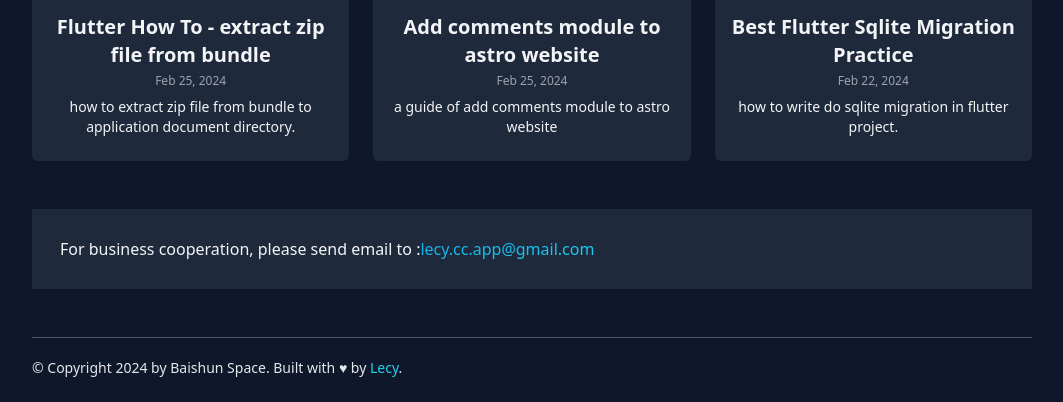
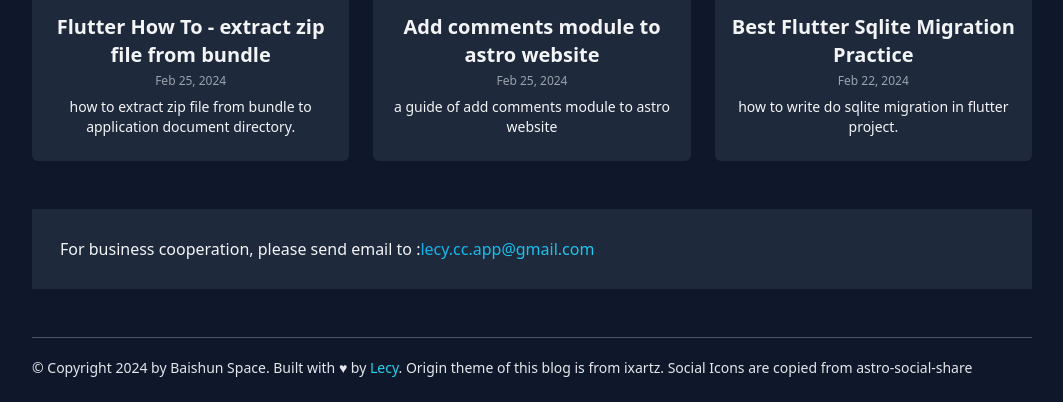
Before and after one commit to 1057437122/1057437122.github.io, an Astro site: page / in a window 1280 px wide. Shown: the part 1871-2273 px from the top of the page, without its empty margins (108-1171 px from the left). Built offline with nearby package versions, Linux system fonts and the light colour scheme; Astro itself is replaced by a stand-in of ours.

Commit message:
chore: add copiright of other components

```diff
--- a/src/dependences/components/FooterCopyright.tsx
+++ b/src/dependences/components/FooterCopyright.tsx
@@ -15,7 +15,17 @@ const FooterCopyright = (props: IFooterCopyrightProps) => (
       >
         Lecy
       </a>
-      .
+      . Origin theme of this blog is from{' '}
+      <a target="_blank" href="https://github.com/ixartz/Astro-boilerplate">
+        ixartz
+      </a>
+      . Social Icons are copied from{' '}
+      <a
+        target="_blank"
+        href="https://github.com/silent1mezzo/astro-social-share/tree/main"
+      >
+        astro-social-share
+      </a>
     </div>
   </div>
 );
```
